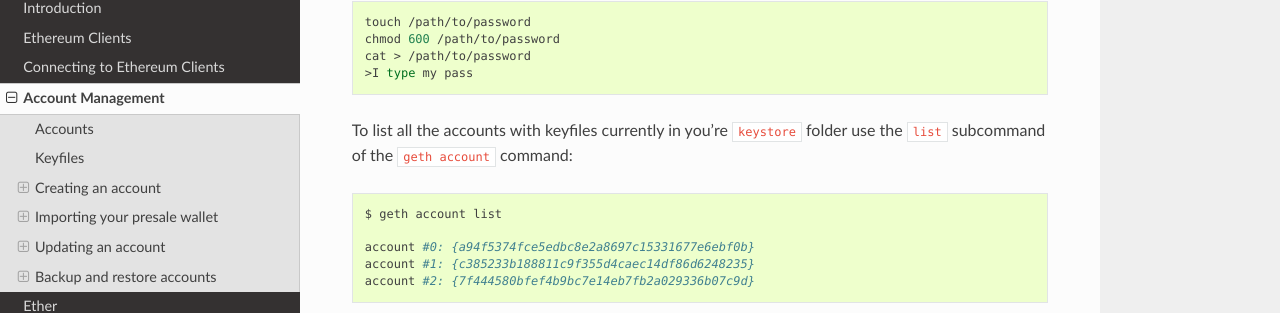
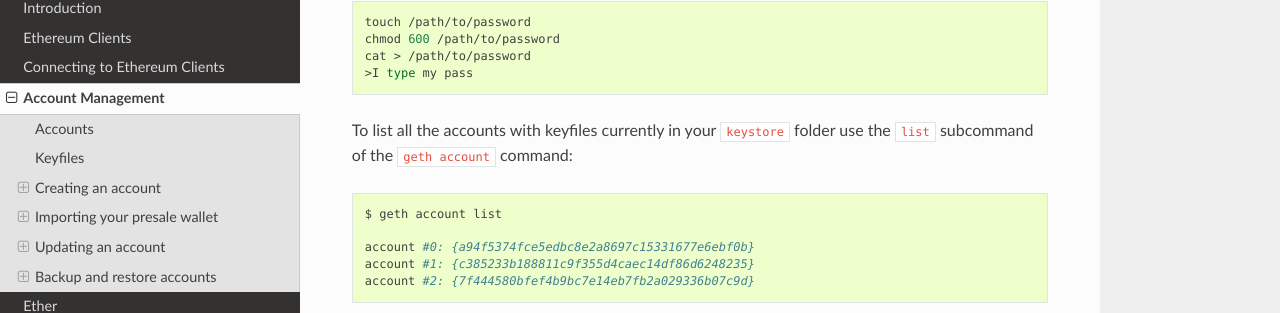
Before and after one commit to ethereum/homestead-guide, a Sphinx documentation site: the page built from source/account-management.rst, in a window 1280 px wide and 900 px high, scrolled down 2184 px. Shown: the part 137-450 px from the top of the window. Built offline with Sphinx 7.4.7 and the Read the Docs theme 2.0.0, drawn with Linux system fonts in a browser that asks for light colours.

Commit message:
you're -> your

```diff
--- a/source/account-management.rst
+++ b/source/account-management.rst
@@ -71,7 +71,7 @@
   >I type my pass
 
 
-To list all the accounts with keyfiles currently in you’re ``keystore`` folder use the ``list`` subcommand of the ``geth account`` command:
+To list all the accounts with keyfiles currently in your ``keystore`` folder use the ``list`` subcommand of the ``geth account`` command:
 
 .. code-block:: Bash
 
```
